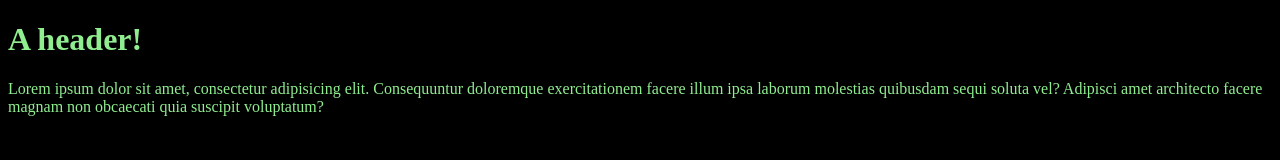
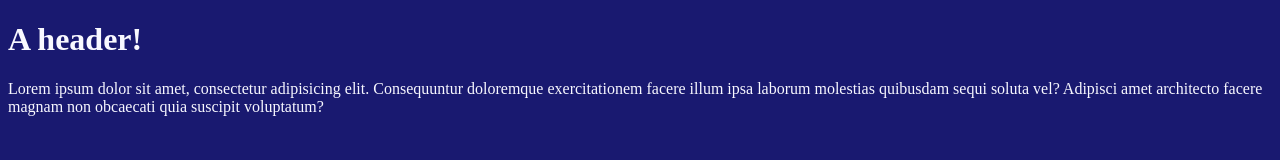
Before and after one commit to lc796/HatlessTalent, a plain HTML site: page index.html in a window 1280 px wide. Drawn offline with Linux system fonts and the light colour scheme.

Commit message:
Update colour to blue theme

```diff
--- a/style.css
+++ b/style.css
@@ -1,4 +1,4 @@
 body {
-    background-color: black;
-    color: lightgreen;
+    background-color: midnightblue;
+    color: ghostwhite;
 }
```
